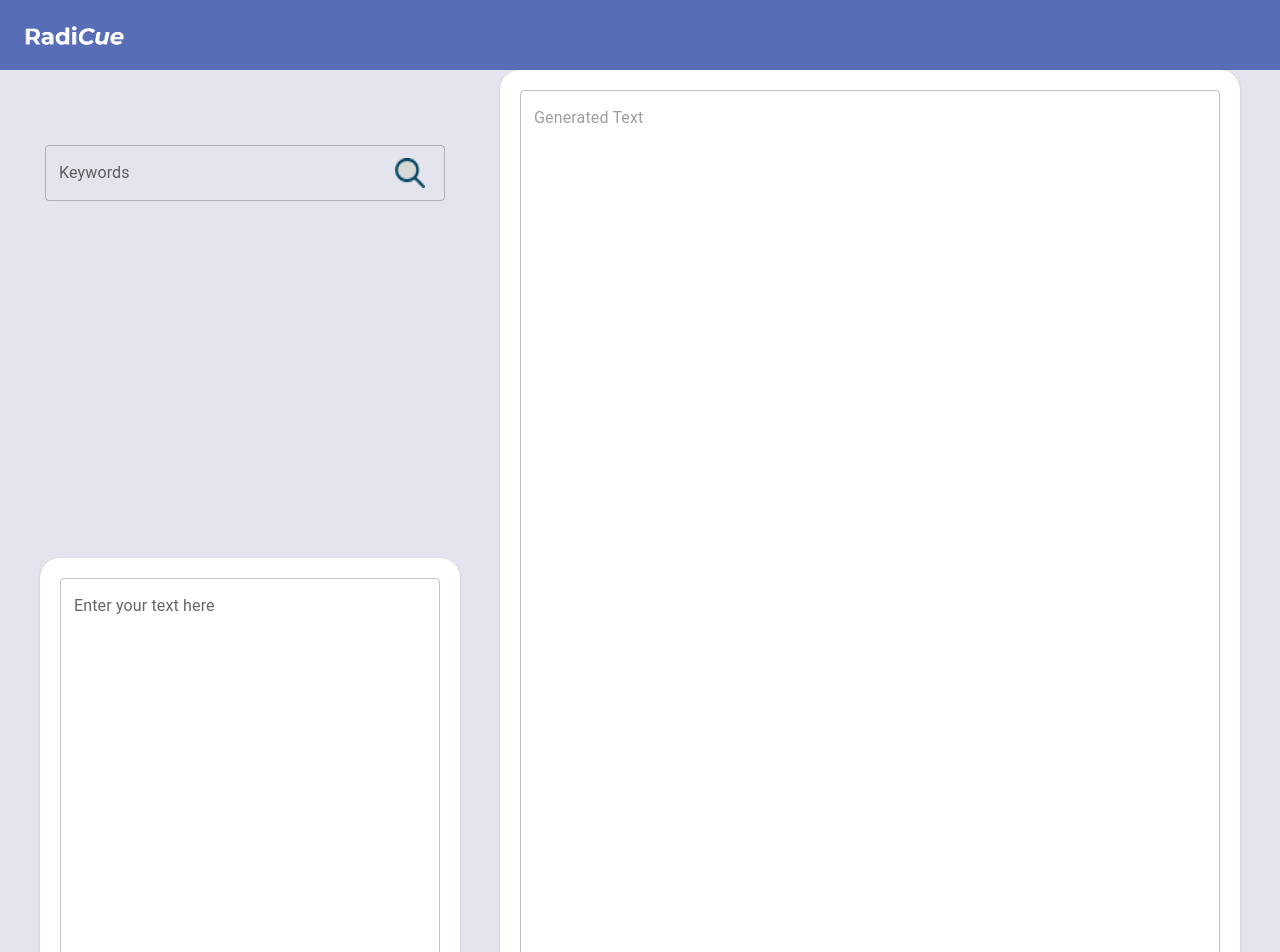
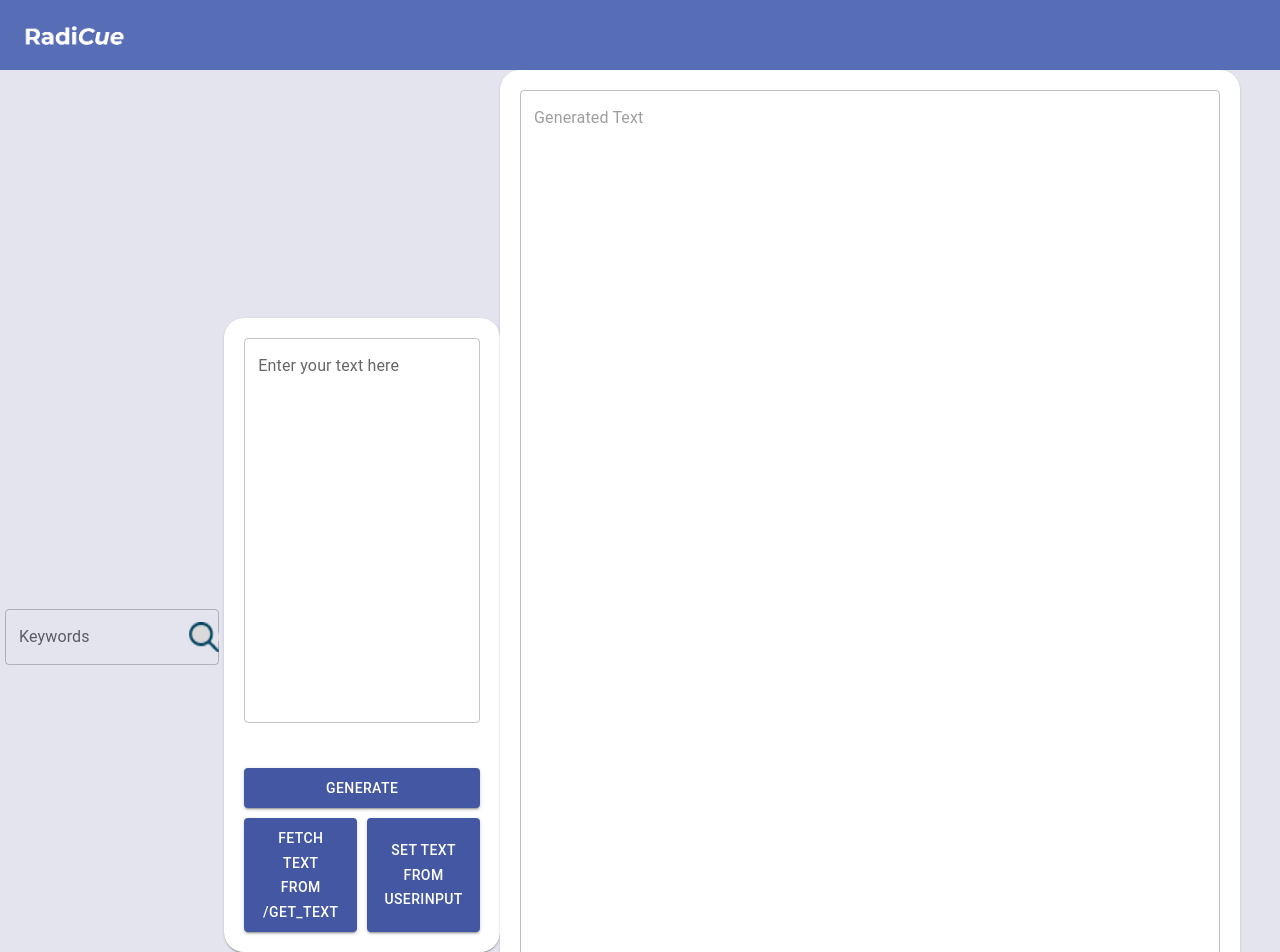
Before and after one commit to luizakar2002/MVP_report_gen, a React (Create React App) app: page / in a window 1280 px wide. Shown: the top 952 px of the page. Built offline with nearby package versions, Linux system fonts and the light colour scheme; no server answers.

Commit message:
Update LeftColumn.js

```diff
--- a/src/components/LeftColumn.js
+++ b/src/components/LeftColumn.js
@@ -29,7 +29,9 @@ function LeftColumn({ userInput, handleUserInputChange, handleGenerateClick }) {
   return (
     <div
       style={{
-        justifyContent: 'row',
+        display: 'flex',
+        justifyContent: 'space-between', // Arrange buttons side by side
+        alignItems: 'center', // Align items vertically
         width: '500px',
         marginTop: '70px',
       }}
@@ -43,8 +45,7 @@ function LeftColumn({ userInput, handleUserInputChange, handleGenerateClick }) {
           borderRadius: '5',
           boxShadow: 'none',
           marginBottom: '10px',
-          marginLeft: '40px',
-          width: '400px',
+          width: '49%', // Adjust width to fit both buttons side by side
         }}
       >
         <TextField
@@ -54,7 +55,7 @@ function LeftColumn({ userInput, handleUserInputChange, handleGenerateClick }) {
         />
         <IconButton
           color="primary"
-          style={{ backgroundColor: '#e4e4ee', marginTop: "-43px", width: '30px', height: '30px', marginLeft: '350px'}}
+          style={{ backgroundColor: '#e4e4ee', marginTop: "-43px", width: '30px', height: '30px', marginLeft: 'auto'}} // Adjust margin to right-align the search icon
         >
           <img
             src={searchicon}
@@ -63,7 +64,7 @@ function LeftColumn({ userInput, handleUserInputChange, handleGenerateClick }) {
           />
         </IconButton>
       </Paper>
-      <Paper sx={{ display: 'flex', flexDirection: 'column', flex: 2, padding: '20px', marginRight: '40px', marginLeft: '40px', marginTop: '365px', height: '485px', borderRadius: 5 }}>
+      <Paper sx={{ display: 'flex', flexDirection: 'column', flex: 2, padding: '20px', width: '49%', borderRadius: 5 }}>
         <TextField
           label="Enter your text here"
           multiline
@@ -75,14 +76,13 @@ function LeftColumn({ userInput, handleUserInputChange, handleGenerateClick }) {
         <Button variant="contained" type="submit" color="primary" style={{ backgroundColor: '#4357a3', marginTop: "45px", border: '2px solid #4357a3' }} onClick={handleGenerateClick}>
           Generate
         </Button>
-        <Button variant="contained" type="button" color="primary" style={{ backgroundColor: '#4357a3', marginTop: "10px", border: '2px solid #4357a3' }} onClick={fetchTextFromEndpoint}>
-          Fetch Text from /get_text
-        </Button>
-        <Button variant="contained" type="button" color="primary" style={{ backgroundColor: '#4357a3', marginTop: "10px", border: '2px solid #4357a3' }} onClick={handleSetUserInput}>
-          Set Text from userInput
-        </Button>
-        <div>
-          <p>Fetched Text: {fetchedText}</p>
+        <div style={{ display: 'flex', justifyContent: 'space-between', width: '100%' }}>
+          <Button variant="contained" type="button" color="primary" style={{ backgroundColor: '#4357a3', marginTop: "10px", border: '2px solid #4357a3', flex: 1, marginRight: '5px' }} onClick={fetchTextFromEndpoint}>
+            Fetch Text from /get_text
+          </Button>
+          <Button variant="contained" type="button" color="primary" style={{ backgroundColor: '#4357a3', marginTop: "10px", border: '2px solid #4357a3', flex: 1, marginLeft: '5px' }} onClick={handleSetUserInput}>
+            Set Text from userInput
+          </Button>
         </div>
       </Paper>
     </div>
```
